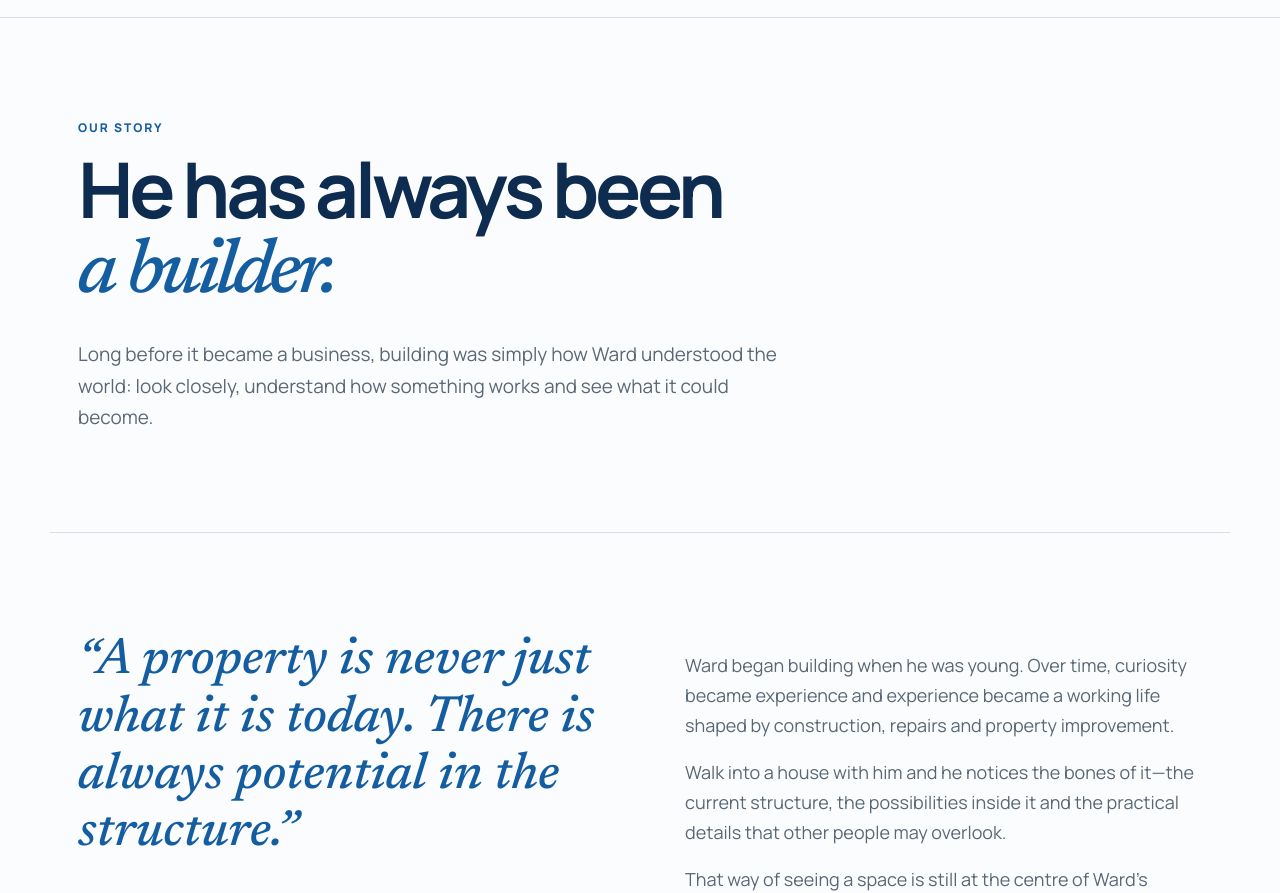
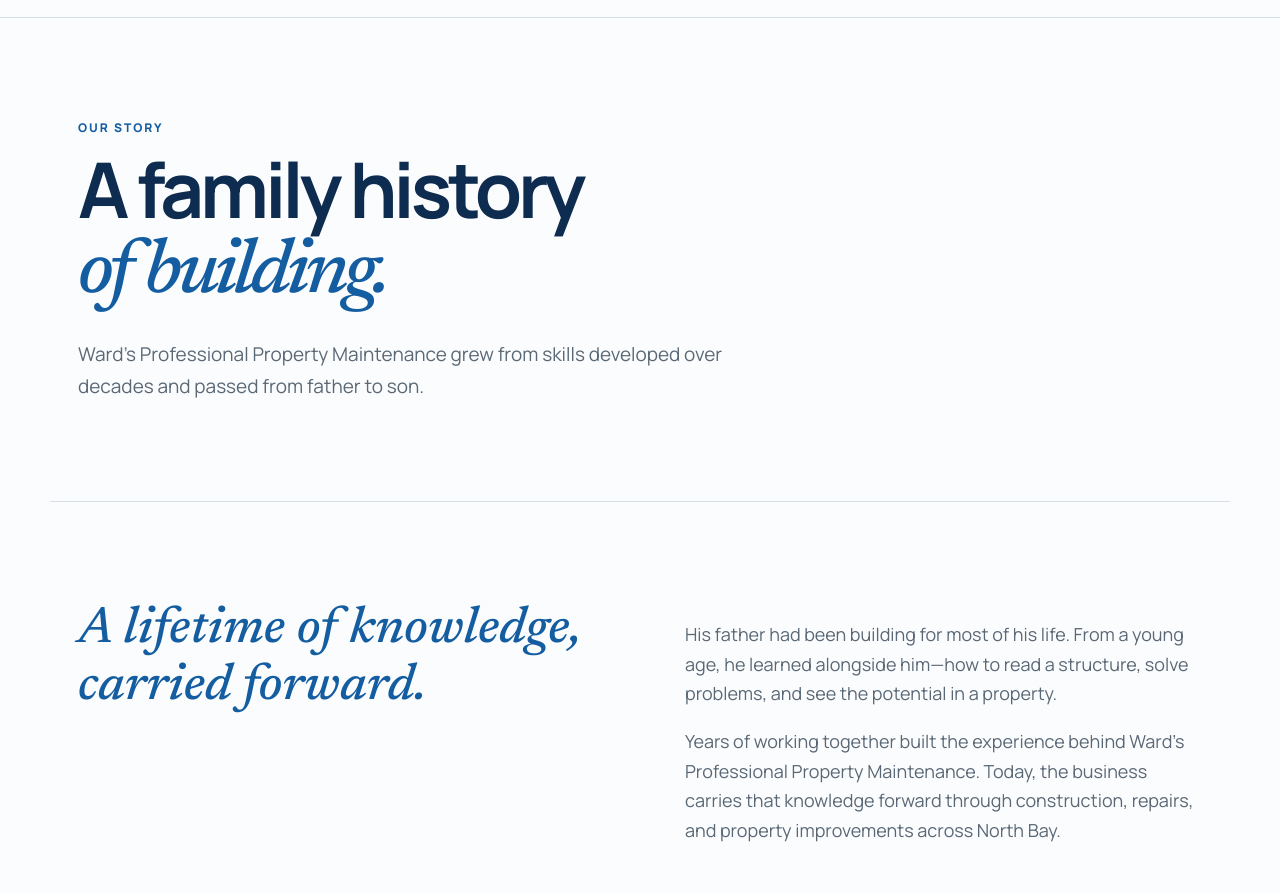
Before and after one commit to SavannahSidle/WWP, a plain HTML site: page about.html in a window 1280 px wide. Shown: the part 68-961 px from the top of the page. Drawn offline with Linux system fonts and the light colour scheme.

Commit message:
Rewrite father-to-son business story

```diff
--- a/about.html
+++ b/about.html
@@ -9,10 +9,10 @@
 <body>
   <header class="site-header"><a class="brand" href="index.html"><span class="brand-mark">W</span><span><strong>Ward's</strong><small>Professional Property Maintenance</small></span></a><button class="menu-button" type="button" aria-expanded="false" aria-controls="primary-nav">Menu</button><nav id="primary-nav" class="primary-nav" aria-label="Primary navigation"><a href="index.html">Home</a><a href="services.html">Services</a><a class="active" href="about.html">Our Story</a><a href="contact.html">Contact</a></nav><a class="header-call" href="tel:+17055550123">Call <span>(705) 555-0123</span></a></header>
   <main>
-    <header class="page-hero about-hero"><p class="eyebrow">Our story</p><h1>He has always been<br><em>a builder.</em></h1><p>Long before it became a business, building was simply how Ward understood the world: look closely, understand how something works and see what it could become.</p></header>
+    <header class="page-hero about-hero"><p class="eyebrow">Our story</p><h1>A family history<br><em>of building.</em></h1><p>Ward's Professional Property Maintenance grew from skills developed over decades and passed from father to son.</p></header>
     <section class="section editorial">
-      <div class="big-quote">“A property is never just what it is today. There is always potential in the structure.”</div>
-      <div class="story-copy"><p>Ward began building when he was young. Over time, curiosity became experience and experience became a working life shaped by construction, repairs and property improvement.</p><p>Walk into a house with him and he notices the bones of it—the current structure, the possibilities inside it and the practical details that other people may overlook.</p><p>That way of seeing a space is still at the centre of Ward's Professional Property Maintenance. The goal is straightforward: understand the property, find a sound solution and do work the people living there can feel good about.</p></div>
+      <div class="big-quote">A lifetime of knowledge, carried forward.</div>
+      <div class="story-copy"><p>His father had been building for most of his life. From a young age, he learned alongside him—how to read a structure, solve problems, and see the potential in a property.</p><p>Years of working together built the experience behind Ward's Professional Property Maintenance. Today, the business carries that knowledge forward through construction, repairs, and property improvements across North Bay.</p></div>
     </section>
     <section class="values-band"><article><span>01</span><h2>Look carefully</h2><p>Good work starts by understanding the space and the real problem.</p></article><article><span>02</span><h2>Build thoughtfully</h2><p>Solutions should make sense now and continue to make sense later.</p></article><article><span>03</span><h2>Speak plainly</h2><p>Clear expectations make for better projects and better relationships.</p></article></section>
     <section class="section final-cta"><p class="eyebrow">Start a project</p><h2>Let’s see what your property could become.</h2><a class="button button-primary" href="contact.html">Get in touch</a></section>
```
